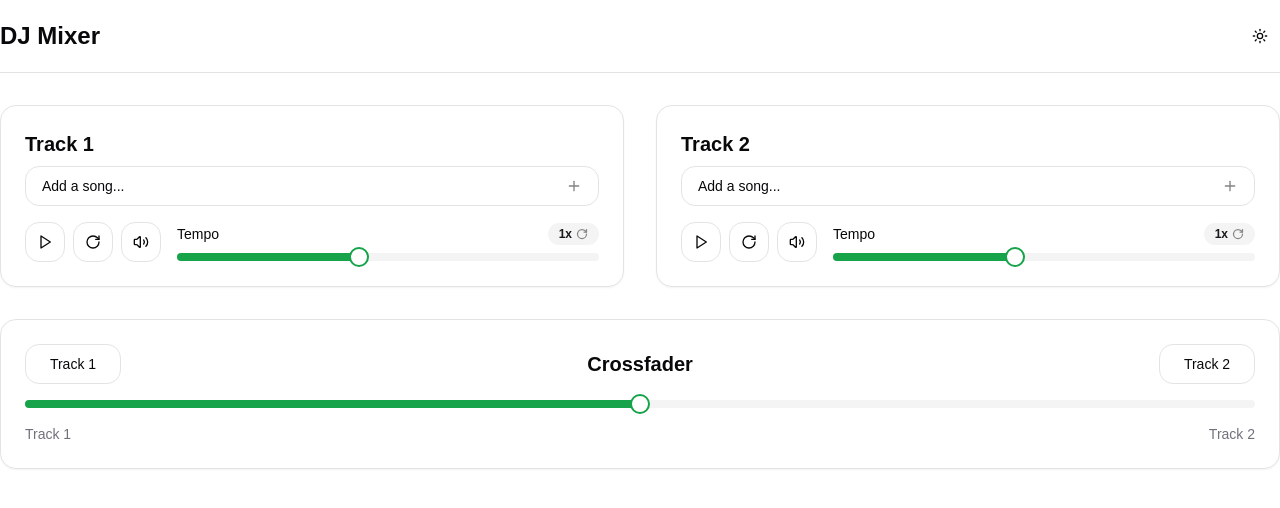
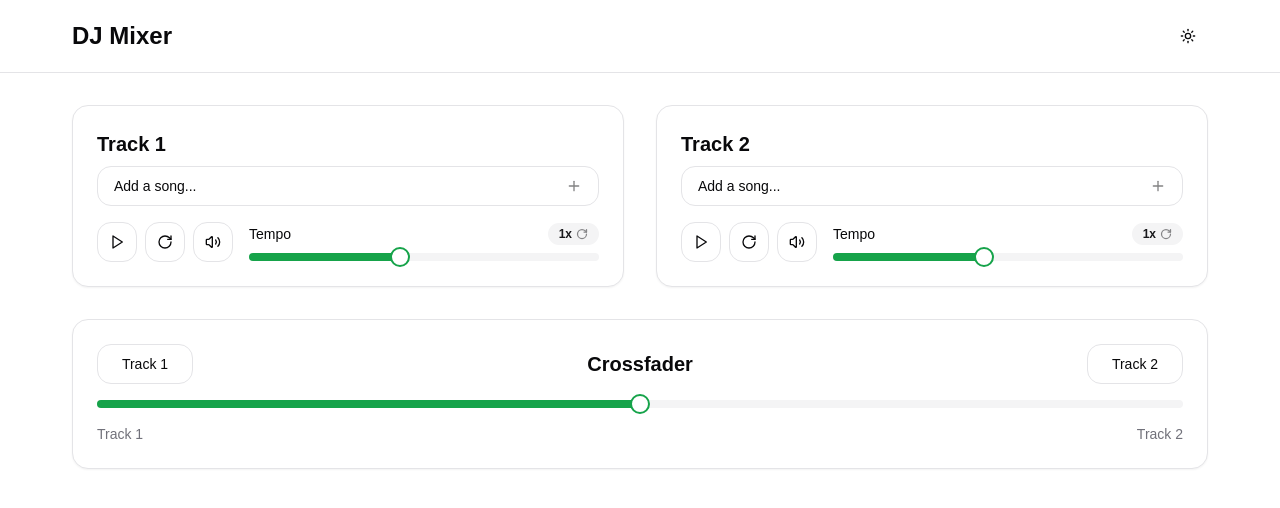
Before and after one commit to ggsingla/dj-mixer, a Next.js app: page / in a window 1280 px wide. Shown: the top 508 px of the page. Built offline with nearby package versions, Linux system fonts and the light colour scheme.

Commit message:
update container class

```diff
--- a/tailwind.config.ts
+++ b/tailwind.config.ts
@@ -1,44 +1,51 @@
-import type { Config } from "tailwindcss";
-
+import type { Config } from 'tailwindcss'
+import animate from 'tailwindcss-animate'
 const config: Config = {
-    darkMode: ["class"],
+  darkMode: ['class'],
   content: [
-    "./src/pages/**/*.{js,ts,jsx,tsx,mdx}",
-    "./src/components/**/*.{js,ts,jsx,tsx,mdx}",
-    "./src/app/**/*.{js,ts,jsx,tsx,mdx}",
+    './src/pages/**/*.{js,ts,jsx,tsx,mdx}',
+    './src/components/**/*.{js,ts,jsx,tsx,mdx}',
+    './src/app/**/*.{js,ts,jsx,tsx,mdx}',
   ],
   theme: {
+    container: {
+      center: true,
+      padding: '2rem',
+      screens: {
+        '2xl': '1200px',
+      },
+    },
     extend: {
       colors: {
         background: 'hsl(var(--background))',
         foreground: 'hsl(var(--foreground))',
         card: {
           DEFAULT: 'hsl(var(--card))',
-  				foreground: 'hsl(var(--card-foreground))'
+          foreground: 'hsl(var(--card-foreground))',
         },
         popover: {
           DEFAULT: 'hsl(var(--popover))',
-  				foreground: 'hsl(var(--popover-foreground))'
+          foreground: 'hsl(var(--popover-foreground))',
         },
         primary: {
           DEFAULT: 'hsl(var(--primary))',
-  				foreground: 'hsl(var(--primary-foreground))'
+          foreground: 'hsl(var(--primary-foreground))',
         },
         secondary: {
           DEFAULT: 'hsl(var(--secondary))',
-  				foreground: 'hsl(var(--secondary-foreground))'
+          foreground: 'hsl(var(--secondary-foreground))',
         },
         muted: {
           DEFAULT: 'hsl(var(--muted))',
-  				foreground: 'hsl(var(--muted-foreground))'
+          foreground: 'hsl(var(--muted-foreground))',
         },
         accent: {
           DEFAULT: 'hsl(var(--accent))',
-  				foreground: 'hsl(var(--accent-foreground))'
+          foreground: 'hsl(var(--accent-foreground))',
         },
         destructive: {
           DEFAULT: 'hsl(var(--destructive))',
-  				foreground: 'hsl(var(--destructive-foreground))'
+          foreground: 'hsl(var(--destructive-foreground))',
         },
         border: 'hsl(var(--border))',
         input: 'hsl(var(--input))',
@@ -48,16 +55,16 @@ const config: Config = {
           '2': 'hsl(var(--chart-2))',
           '3': 'hsl(var(--chart-3))',
           '4': 'hsl(var(--chart-4))',
-  				'5': 'hsl(var(--chart-5))'
-  			}
+          '5': 'hsl(var(--chart-5))',
+        },
       },
       borderRadius: {
         lg: 'var(--radius)',
         md: 'calc(var(--radius) - 2px)',
-  			sm: 'calc(var(--radius) - 4px)'
+        sm: 'calc(var(--radius) - 4px)',
+      },
+    },
+  },
+  plugins: [animate],
 }
-  	}
-  },
-  plugins: [require("tailwindcss-animate")],
-};
-export default config;
+export default config
```
Lines whose indentation alone changed are shown as unchanged.
